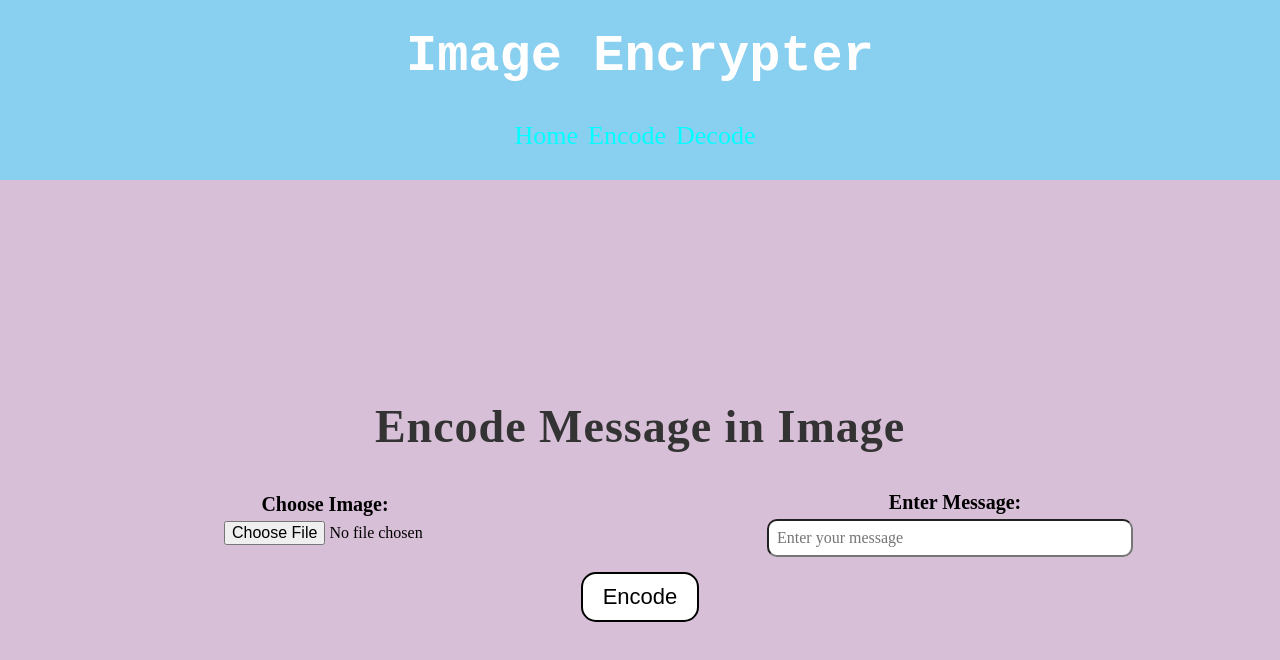
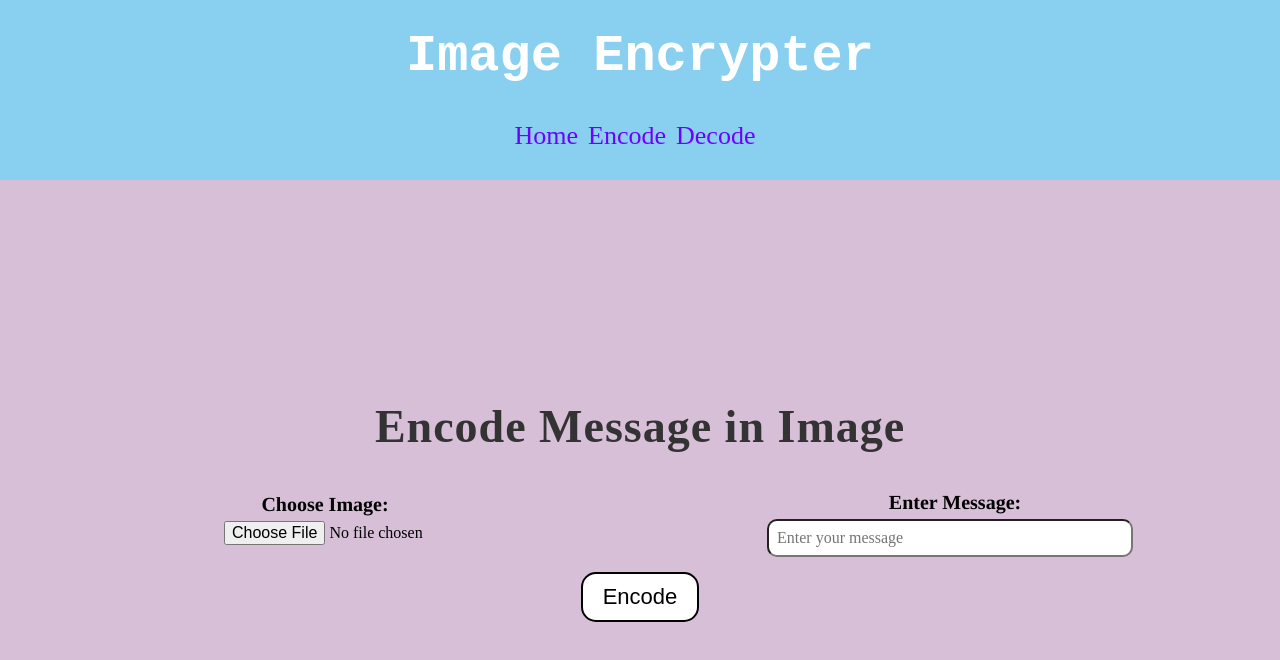
Before and after one commit to kunaltiwari5710/encrypter, a React (Create React App) app: page /encode in a window 1280 px wide. Shown: the top 660 px of the page. Built offline with nearby package versions, Linux system fonts and the light colour scheme.

Commit message:
Update styles.css

```diff
--- a/src/styles.css
+++ b/src/styles.css
@@ -41,7 +41,7 @@ nav ul li { display: inline;
 margin-right: 10px;
 }
 nav ul li a {
-text-decoration: none; color: #00FFFF; font-family: Rockwell; font-size: 26px;
+text-decoration: none; color: #6F00FF; font-family: Raleway; font-size: 26px;
 }
 .a3{
 font-weight: 900; font-size: 30px;
@@ -63,7 +63,7 @@ margin-right: 20px;
 }
 
 .input-row label { display: block; margin-bottom: 5px; font-weight: bold; font-size: 20px;
-font-family: 'Times New Roman', Times, serif;
+font-family: 'Rubik', Times, serif;
 }
 
 .input-row input[type="file"] { margin-bottom: 10px; margin-left: 70px;
```
